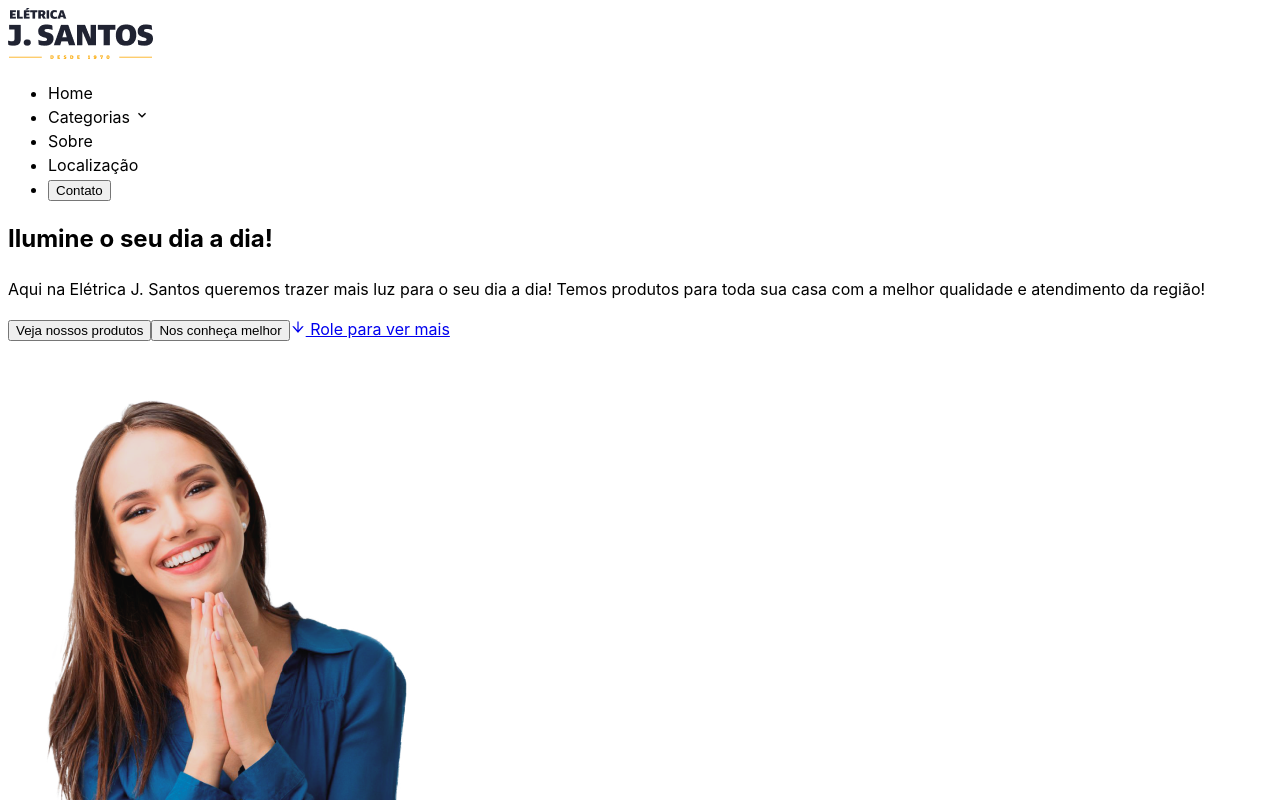
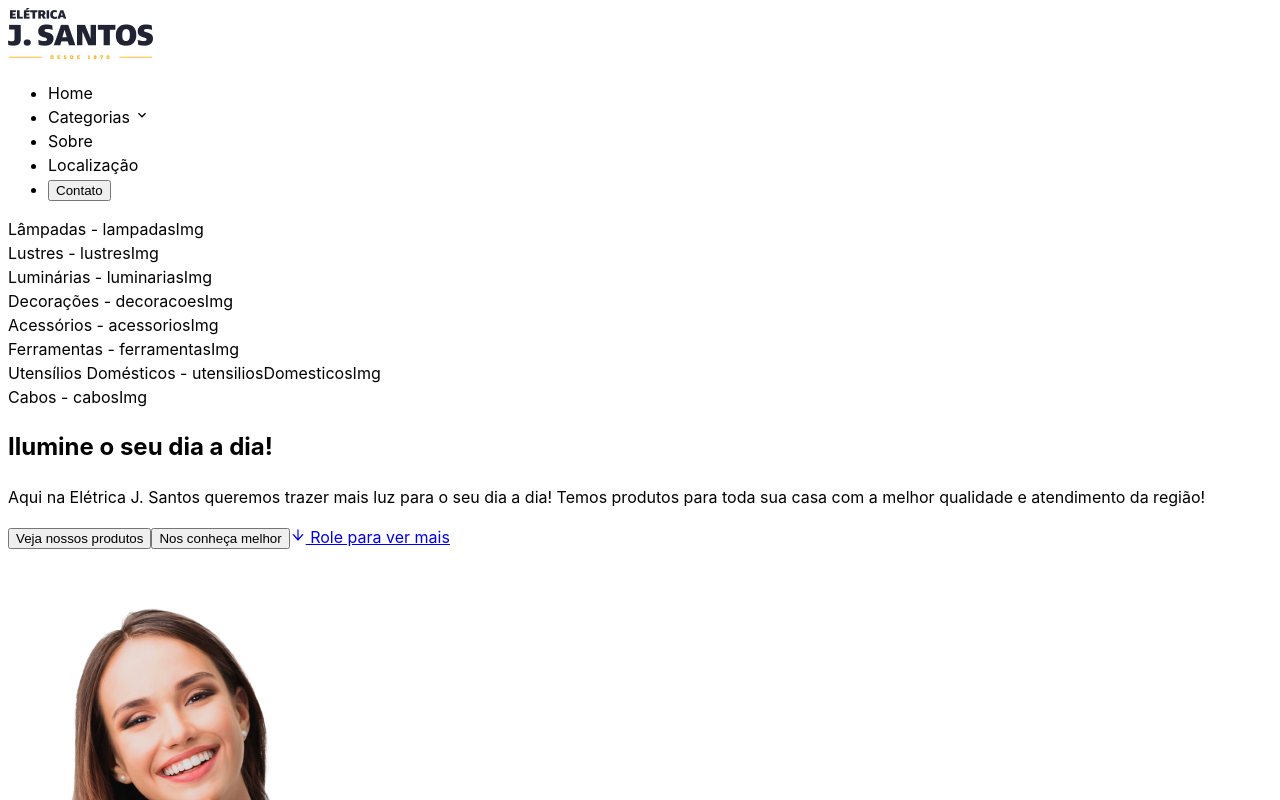
Before and after one commit to D-Kunrath/teste-jr-noweb, a React (Vite) app: page / in a window 1280 px wide. Shown: the top 800 px of the page. Built offline with nearby package versions, Linux system fonts and the light colour scheme.

Commit message:
feat: dropdown menu content

```diff
--- /dev/null
+++ b/src/components/MenuDropDown/index.jsx
@@ -0,0 +1,15 @@
+import "./styles.css";
+import { categories } from "../../libs/data";
+import LabeledIcon from "../../shared/LabeledIcon";
+
+function MenuDropDown() {
+  return (
+    <div>
+      {categories.map(category => (
+        <LabeledIcon key={category.label} labelPosition="right" {...category} />
+      ))}
+    </div>
+  )
+}
+
+export default MenuDropDown
--- a/src/components/Navbar/index.jsx
+++ b/src/components/Navbar/index.jsx
@@ -1,6 +1,7 @@
 import logo from "../../assets/logo/logo-dark.png"
 import Button from "../../shared/Button";
 import { MdExpandMore } from "react-icons/md";
+import MenuDropDown from "../MenuDropDown";
 
 function Navbar() {
   return (
@@ -27,6 +28,7 @@ function Navbar() {
           </li>
         </ul>
       </nav>
+      <MenuDropDown />
     </header>
   )
 }
```
Also changed, not shown: src/components/MenuDropDown/styles.css (added), 1 other file (tests, documents, lock files or other folders).
